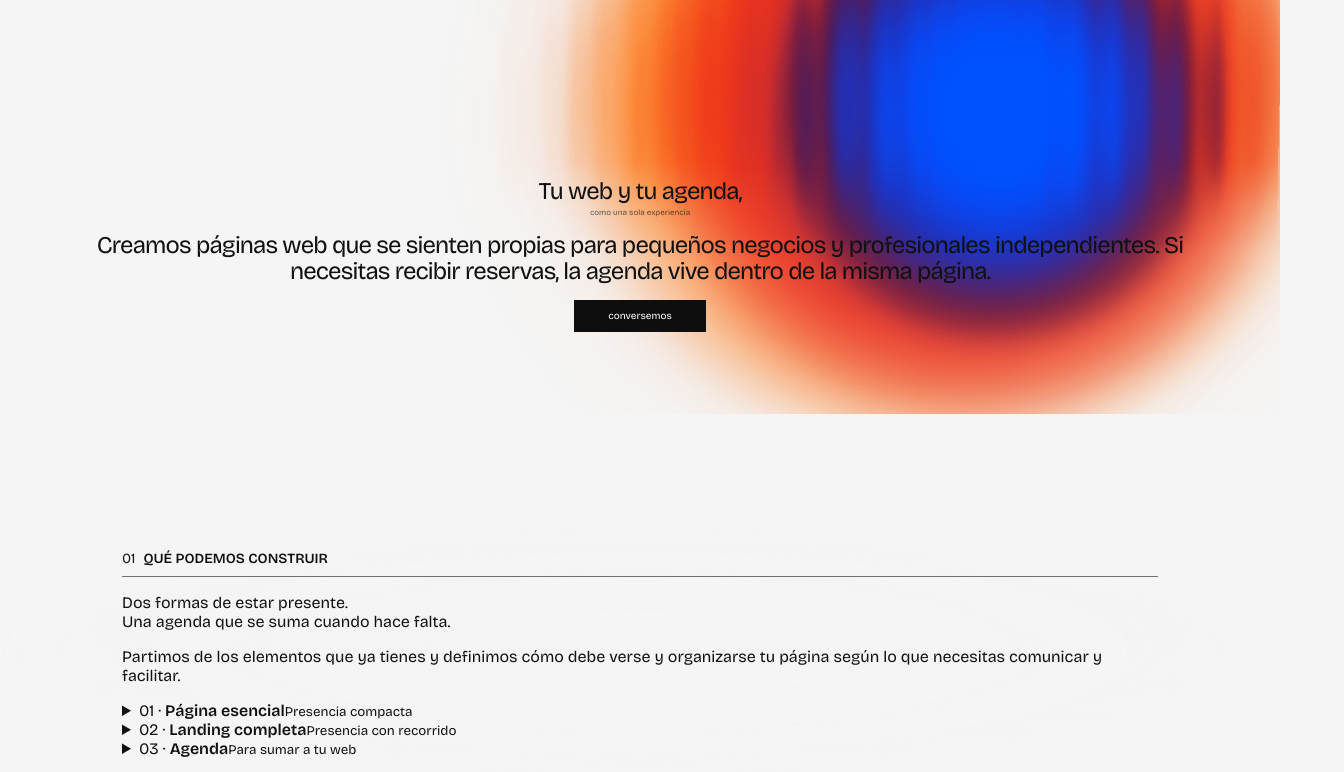
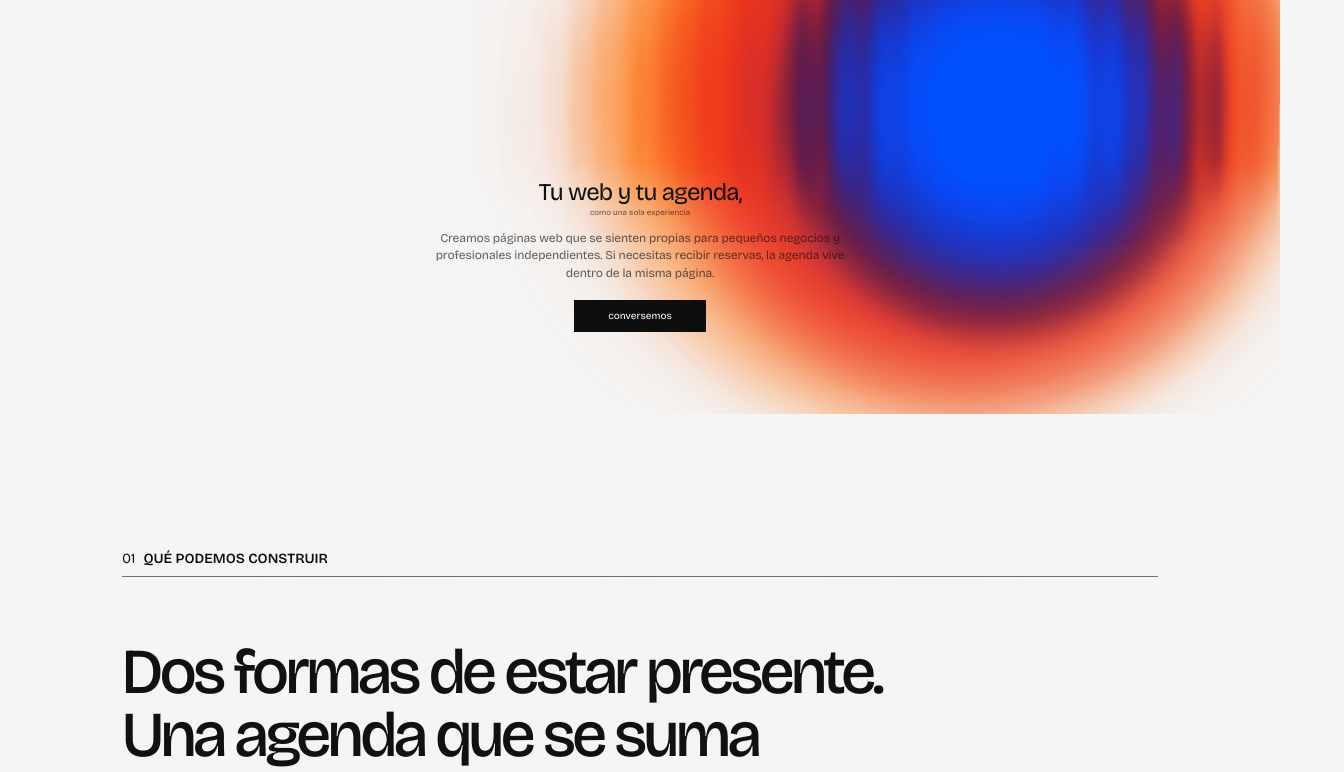
Before and after one commit to Valethya/atmosfera, a website built with Vite: page index.html in a window 1280 px wide. Shown: the part 386-1158 px from the top of the page, 1344 px wide, since content can reach past the window. Built offline with nearby package versions, Linux system fonts and the light colour scheme.

Commit message:
style: load complete landing content styles

```diff
--- a/src/refraction-experiment.css
+++ b/src/refraction-experiment.css
@@ -1,3 +1,5 @@
+@import './content-expansion.css';
+
 /*
  * Legibilidad localizada + transición óptica.
  * El contenido gana un velo radial; la mancha se duplica sólo dentro de una
```
